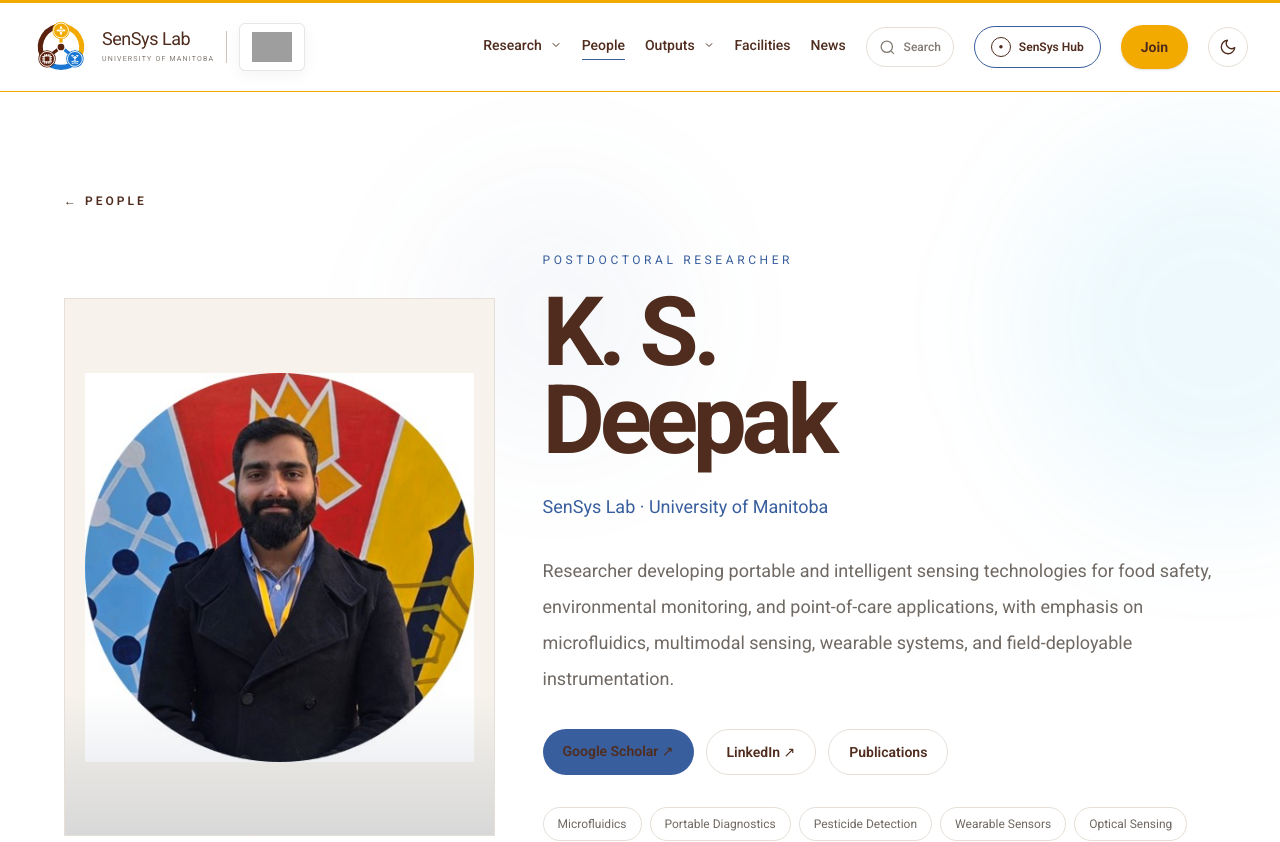
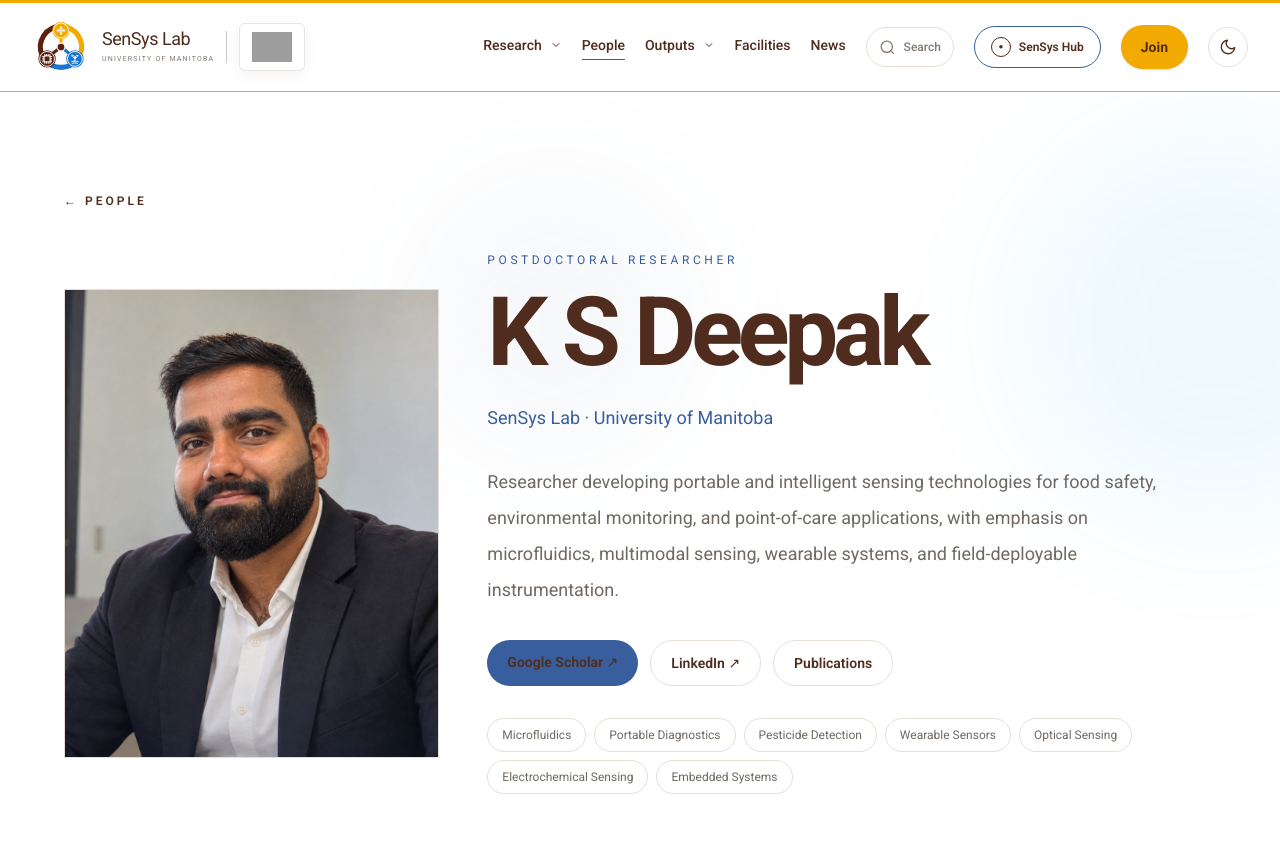
Before and after one commit to deepakks9436/sensys-lab, a Next.js app: page /people/ks-deepak in a window 1280 px wide. Shown: the top 842 px of the page. Built offline with nearby package versions, Linux system fonts and the light colour scheme; grey boxes are pictures that could not be loaded.

Commit message:
Automate publications sync and update SenSys profiles

```diff
--- a/app/people/ks-deepak/page.tsx
+++ b/app/people/ks-deepak/page.tsx
@@ -8,11 +8,29 @@ import Reveal from "../../../components/Reveal";
 
 
 export const metadata: Metadata = {
-  title: { absolute: "K. S. Deepak | Postdoctoral Researcher | SenSys Lab" },
-  description: "Profile of K. S. Deepak, Postdoctoral Researcher at SenSys Lab, University of Manitoba, working on portable sensing systems, microfluidics, pesticide detection, multimodal optical and electrochemical sensing, wearable sensors, and field-deployable diagnostics.",
+  title: { absolute: "K S Deepak | Postdoctoral Researcher | SenSys Lab" },
+ description: "Profile of K S Deepak, Postdoctoral Researcher at SenSys Lab, University of Manitoba, working on portable sensing systems, microfluidics, pesticide detection, multimodal optical and electrochemical sensing, wearable sensors, and field-deployable diagnostics.",
   alternates: { canonical: "https://sensys.ca/people/ks-deepak" },
-  openGraph: { title: "K. S. Deepak | Postdoctoral Researcher | SenSys Lab", description: "Portable sensing, microfluidics, pesticide detection, wearable sensors, optical and electrochemical systems, and translational device development.", url: "https://sensys.ca/people/ks-deepak", type: "profile", images: [{ url: "/people/ks-deepak.jpg", alt: "K. S. Deepak" }] },
-  twitter: { card: "summary_large_image", title: "K. S. Deepak | SenSys Lab", description: "Postdoctoral Researcher developing portable and intelligent sensing technologies at SenSys Lab.", images: ["/people/ks-deepak.jpg"] },
+  openGraph: {
+  title: "K S Deepak | Postdoctoral Researcher | SenSys Lab",
+  description:
+    "Portable sensing, microfluidics, pesticide detection, wearable sensors, optical and electrochemical systems, and translational device development.",
+  url: "https://sensys.ca/people/ks-deepak",
+  type: "profile",
+  images: [
+    {
+      url: "/people/ks-deepak-profile.png",
+      alt: "K S Deepak",
+    },
+  ],
+},
+twitter: {
+  card: "summary_large_image",
+  title: "K S Deepak | SenSys Lab",
+  description:
+    "Postdoctoral Researcher developing portable and intelligent sensing technologies at SenSys Lab.",
+  images: ["/people/ks-deepak-profile.png"],
+},
 };
 
 const researchAreas = [
@@ -174,17 +192,17 @@ export default function KSDeepakPage() {
             ← People
           </Link>
 
-          <div className="mt-10 grid gap-12 lg:grid-cols-[0.78fr_1.22fr] lg:items-center">
+          <div className="mt-10 grid gap-12 lg:grid-cols-[0.68fr_1.32fr] lg:items-center">
             <Reveal direction="left">
               <div className="relative aspect-[4/5] overflow-hidden border border-[var(--border)] bg-[var(--surface-soft)]">
                 <Image
-                  src="/people/ks-deepak.jpg"
-                  alt="K. S. Deepak"
-                  fill
-                  priority
-                  className="object-contain object-center p-5"
-                  sizes="(max-width: 1024px) 100vw, 40vw"
-                />
+  src="/people/ks-deepak-profile.png"
+  alt="K S Deepak"
+  fill
+  priority
+  className="object-cover object-center"
+  sizes="(max-width: 1024px) 100vw, 40vw"
+/>
 
                 <div className="absolute inset-x-0 bottom-0 h-36 bg-gradient-to-t from-[#263F67]/15 to-transparent" />
               </div>
@@ -195,11 +213,9 @@ export default function KSDeepakPage() {
                 Postdoctoral Researcher
               </p>
 
-              <h1 className="mt-5 text-6xl font-semibold leading-[0.92] tracking-[-0.055em] md:text-8xl">
-                K. S.
-                <br />
-                Deepak
-              </h1>
+              <h1 className="mt-5 whitespace-nowrap text-5xl font-semibold leading-[0.92] tracking-[-0.055em] sm:text-6xl lg:text-7xl xl:text-8xl">
+  K S Deepak
+</h1>
 
               <p className="mt-7 text-lg font-semibold text-[var(--um-blue)]">
                 SenSys Lab · University of Manitoba
@@ -560,7 +576,7 @@ export default function KSDeepakPage() {
                   href="https://scholar.google.com/citations?hl=en&user=LzxK0qkAAAAJ&view_op=list_works&sortby=pubdate"
                   target="_blank"
                   rel="noopener noreferrer"
-                  className="rounded-full bg-[var(--um-blue)] px-6 py-3 text-sm font-semibold text-white transition hover:bg-[var(--um-blue-dark)]"
+                  className="rounded-full bg-[var(--um-blue)] px-5 py-3 text-sm font-semibold !text-white transition hover:bg-[var(--um-blue-dark)] hover:!text-white"
                 >
                   Google Scholar ↗
                 </a>
--- a/app/people/page.tsx
+++ b/app/people/page.tsx
@@ -481,18 +481,12 @@ export default function PeoplePage() {
             {[
 
               {
-
-                name: "K. S. Deepak",
-
-                href: "/people/ks-deepak",
-
-                image: "/people/ks-deepak.jpg",
-
-                text:
-
-                  "Portable sensing, microfluidics, electrochemical and optical systems, environmental monitoring, and translational device development.",
-
-              },
+  name: "K S Deepak",
+  href: "/people/ks-deepak",
+  image: "/people/ks-deepak-profile.png",
+  text:
+    "Portable sensing, microfluidics, electrochemical and optical systems, environmental monitoring, and translational device development.",
+},
 
               {
 
@@ -536,7 +530,7 @@ export default function PeoplePage() {
 
                       fill
 
-                      className="object-contain p-5 transition duration-700 group-hover:scale-[1.025]"
+                      className="object-cover object-[48%_42%] transition duration-700 group-hover:scale-[1.025]"
 
                     />
 
```
Also changed, not shown: public/people/ks-deepak-profile.png (added).
